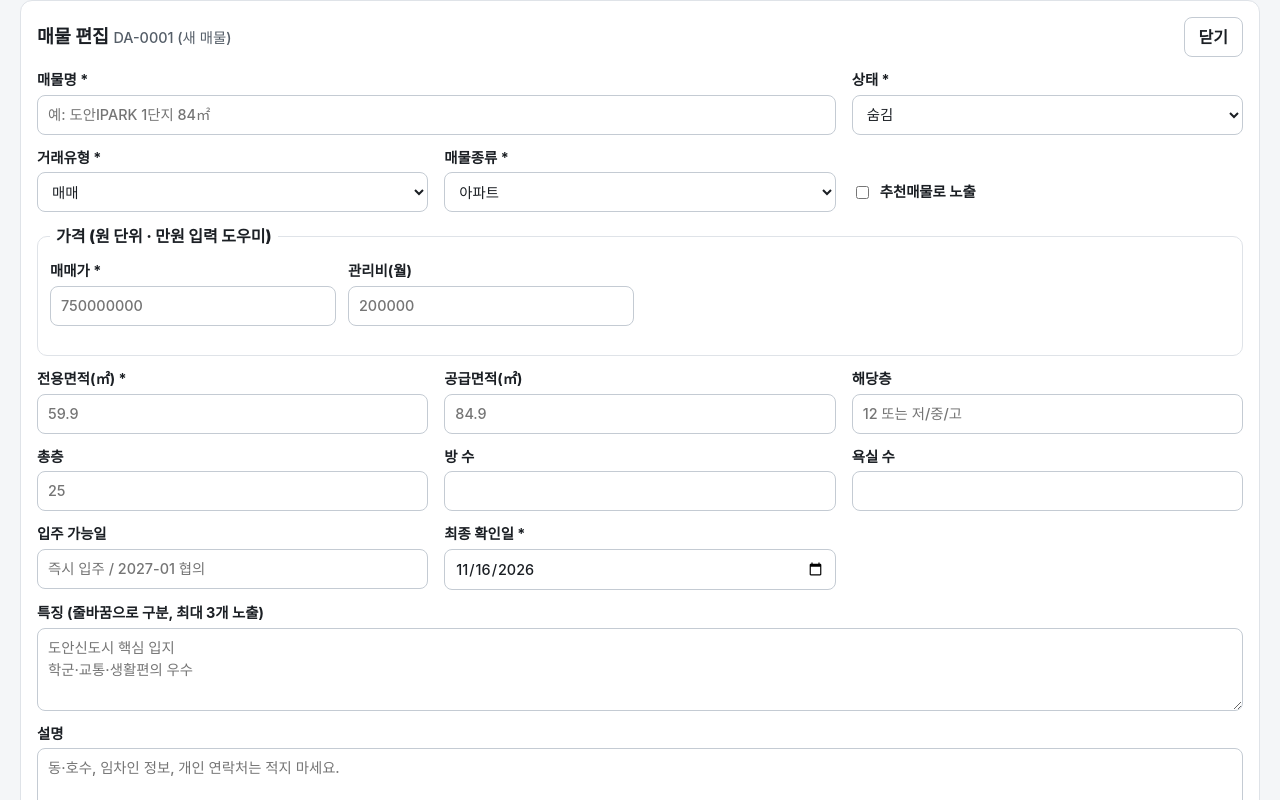
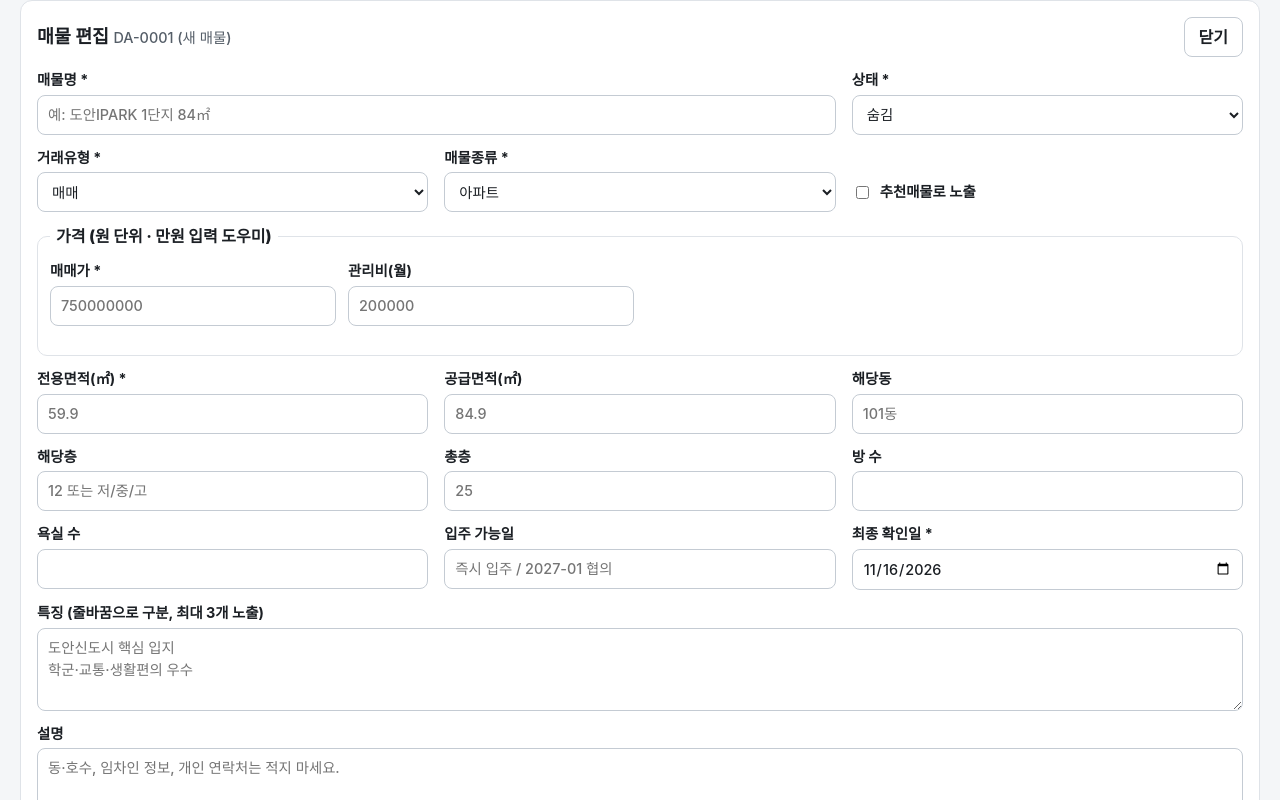
Before and after one commit to iamsunghanetrikorea/budongsan-homepage, a plain HTML site: page admin/index.html in a window 1280 px wide. Both pictures are taken after a click on the button "+ 새 매물". Shown: the part 307-1107 px from the top of the page. Drawn offline with nearby package versions, Linux system fonts and the light colour scheme; a web font is replaced by a local one.

Commit message:
관리자 매물편집에 해당동 입력칸 추가(공급면적 뒤)
Co-Authored-By: Claude Opus 5.5 <noreply@anthropic.com>

```diff
--- a/admin/admin.js
+++ b/admin/admin.js
@@ -11,7 +11,7 @@
 
   var NUM_FIELDS = ["priceKRW", "depositKRW", "monthlyRentKRW", "maintenanceFeeKRW", "areaM2", "supplyAreaM2", "totalFloors", "rooms", "baths", "latitude", "longitude"];
   var FIELD_ORDER = ["id", "title", "transaction", "propertyType", "priceKRW", "depositKRW", "monthlyRentKRW", "maintenanceFeeKRW",
-    "areaM2", "supplyAreaM2", "floor", "totalFloors", "rooms", "baths", "moveInDate", "addressDong", "latitude", "longitude",
+    "areaM2", "supplyAreaM2", "buildingDong", "floor", "totalFloors", "rooms", "baths", "moveInDate", "addressDong", "latitude", "longitude",
     "highlights", "description", "images", "featured", "status", "updatedAt", "lastCheckedAt"];
 
   var state = { items: [], editingId: null, dirty: false, baseSha: null, pending: {} };
--- a/admin/index.html
+++ b/admin/index.html
@@ -104,6 +104,7 @@
 
           <label>전용면적(㎡) *<input name="areaM2" inputmode="decimal" placeholder="59.9"></label>
           <label>공급면적(㎡)<input name="supplyAreaM2" inputmode="decimal" placeholder="84.9"></label>
+          <label>해당동<input name="buildingDong" placeholder="101동"></label>
           <label>해당층<input name="floor" placeholder="12 또는 저/중/고"></label>
           <label>총층<input name="totalFloors" inputmode="numeric" placeholder="25"></label>
           <label>방 수<input name="rooms" inputmode="numeric"></label>
```
